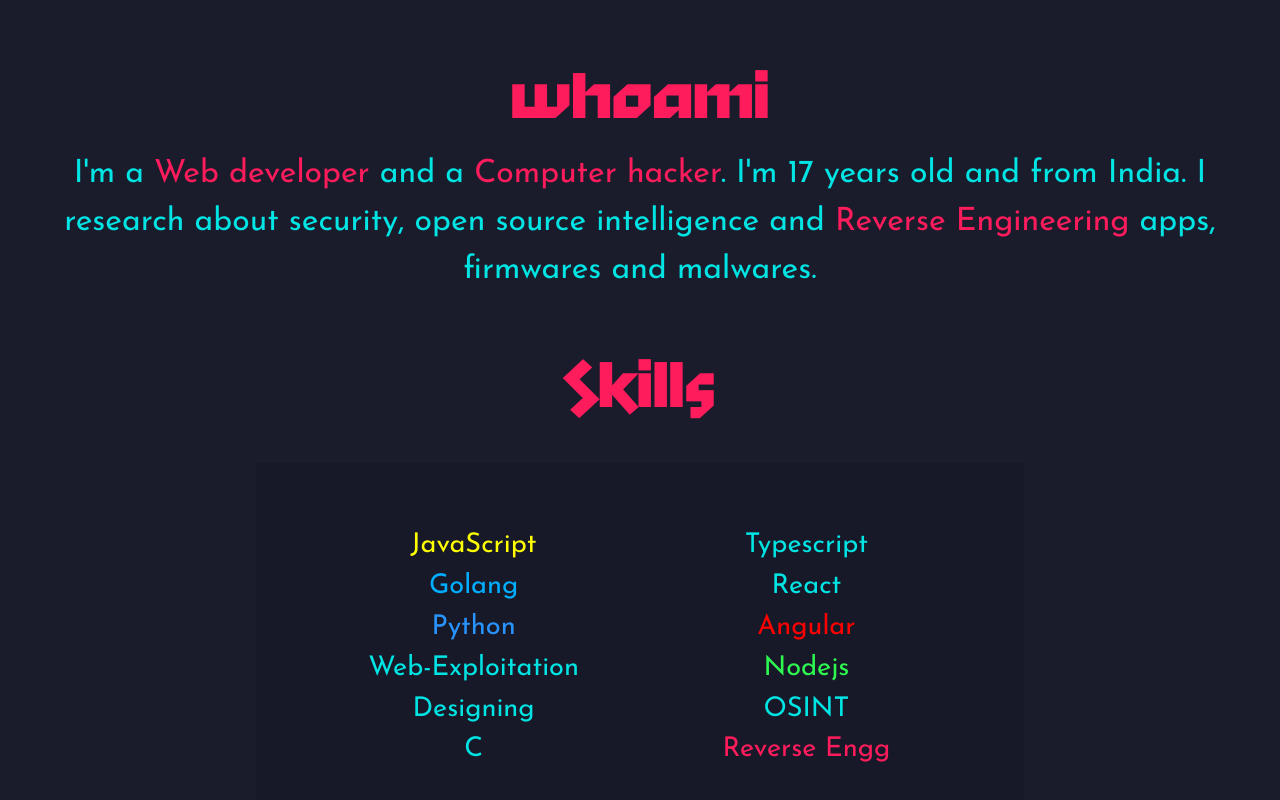
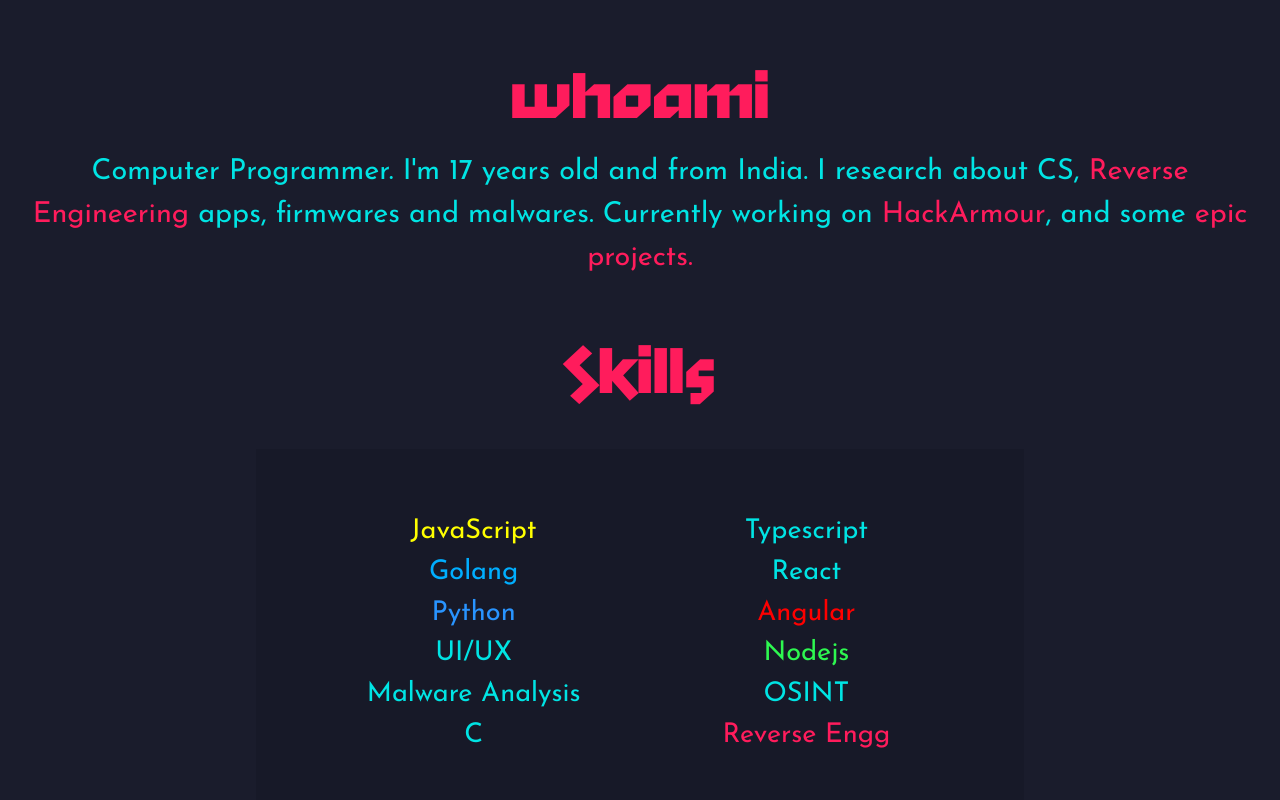
Before and after one commit to ujjwal-kr/mywebsite, a React (Create React App) app: page / in a window 1280 px wide. Shown: the part 772-1572 px from the top of the page. Built offline with nearby package versions, Linux system fonts and the light colour scheme.

Commit message:
updated description

```diff
--- a/src/components/home.tsx
+++ b/src/components/home.tsx
@@ -50,9 +50,9 @@
     padding: 2%;
 `
 export const Whoami = styled.p`
-    font-size: 2em;
+    font-size: 1.8em;
     @media all and (max-width: 800px) {
-        font-size: 1.5em;
+        font-size: 1.2em;
         margin-top: .6em;
     }
 `
--- a/src/home.tsx
+++ b/src/home.tsx
@@ -21,13 +21,13 @@
     age = Math.floor(eclapsed / 1000 / 60 / 60 / 24 / 365)
     return (
         <div>
-            <div className="hero is-info is-fullheight" style={{overflow: 'hidden'}}>
+            <div className="hero is-info is-fullheight" style={{ overflow: 'hidden' }}>
                 <ImgContainer>
-                    <motion.div animate={{scale: 1.1}}>
+                    <motion.div animate={{ scale: 1.1 }}>
                         <MyImageEl src={MyImage} />
                     </motion.div>
-                    <br/>
-                    <br/>
+                    <br />
+                    <br />
                     <motion.div initial="hidden" animate="visible" variants={{
                         hidden: {
                             opacity: 0,
@@ -41,9 +41,9 @@
                             }
                         }
                     }}>
-                    <Name className="glitch" data-text="Hi, I'm Ujjwal">
-                        Hi, I'm Ujjwal
-                    </Name>
+                        <Name className="glitch" data-text="Hi, I'm Ujjwal">
+                            Hi, I'm Ujjwal
+                        </Name>
                     </motion.div>
                 </ImgContainer>
             </div>
@@ -51,7 +51,7 @@
             <Description>
                 <DesHeading className="has-text-primary stiff">whoami</DesHeading>
                 <Whoami className="text">
-                    I'm a <a href="https://en.wikipedia.org/wiki/Web_developer">Web developer </a>and a  <a href="https://en.wikipedia.org/wiki/Hacker">Computer hacker</a>. I'm {age} years old and from India. I research about security, open source intelligence and <a href="https://en.wikipedia.org/wiki/Reverse_engineering">Reverse Engineering</a> apps, firmwares and malwares.
+                    Computer Programmer. I'm {age} years old and from India. I research about CS, <a href="https://en.wikipedia.org/wiki/Reverse_engineering">Reverse Engineering</a> apps, firmwares and malwares. Currently working on <a href = "https://github.com/hackarmour">HackArmour</a>, and some <a href="https://github.com/ujjwal-kr">epic projects.</a>
                 </Whoami>
             </Description>
         </div>
@@ -60,30 +60,30 @@
 
 function Skills() {
     return (
-        <div style={{textAlign: 'center'}}>
-            <br/>
+        <div style={{ textAlign: 'center' }}>
+            <br />
             <DesHeading className="has-text-primary stiff">Skills</DesHeading>
-            <br/>
+            <br />
             <SkillsContainer className="columns is-mobile text">
                 <Col className="column">
-                    <li style={{color: 'yellow'}} >JavaScript</li>
-                    <li style={{color: '#00aeff'}}>Golang</li>
-                    <li style={{color: '#2994ff'}}>Python</li>
-                    <li>Web-Exploitation</li>
-                    <li>Designing</li>
+                    <li style={{ color: 'yellow' }} >JavaScript</li>
+                    <li style={{ color: '#00aeff' }}>Golang</li>
+                    <li style={{ color: '#2994ff' }}>Python</li>
+                    <li>UI/UX</li>
+                    <li>Malware Analysis</li>
                     <li>C</li>
                 </Col>
                 <Col className="column">
                     <li>Typescript</li>
                     <li>React</li>
-                    <li style={{color: 'red'}}>Angular</li>
+                    <li style={{ color: 'red' }}>Angular</li>
                     <li className="has-text-success">Nodejs</li>
                     <li>OSINT</li>
                     <li className="has-text-primary">Reverse Engg</li>
                 </Col>
             </SkillsContainer>
-             <br/>
-            <br/>
+            <br />
+            <br />
         </div>
     )
 }
```
